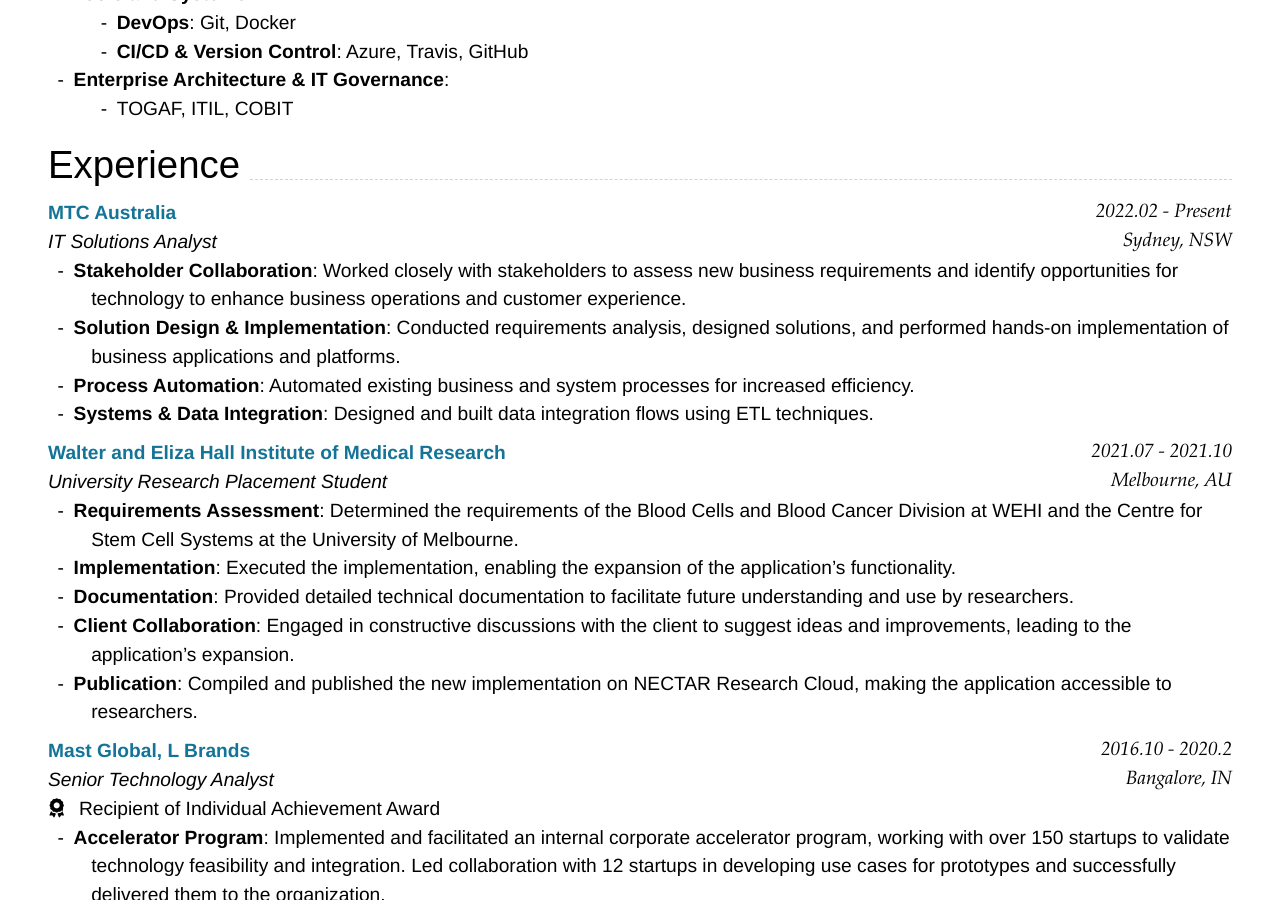
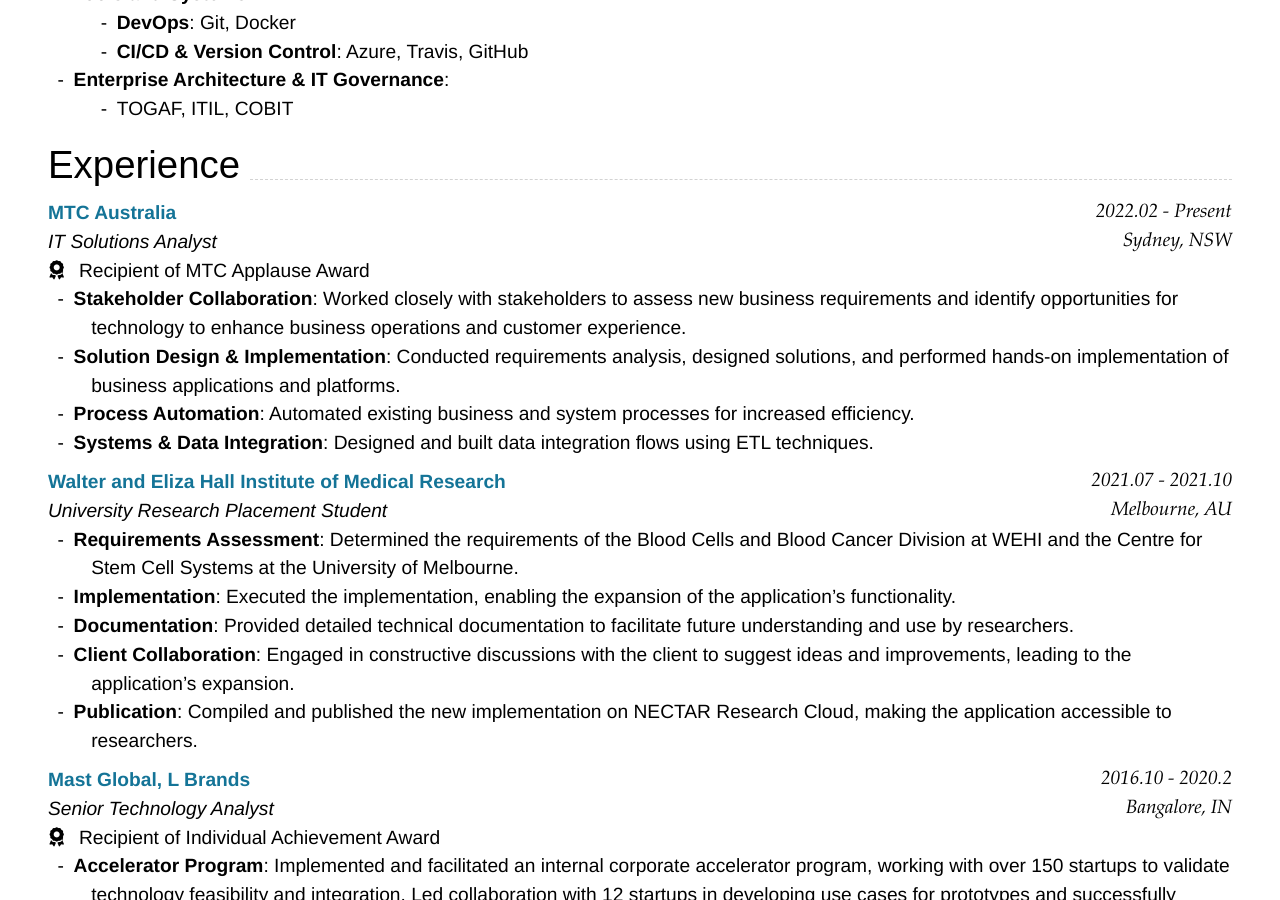
Before and after one commit to thedhanawada/me, a Jekyll site: the page built from index.md, in a window 1280 px wide and 900 px high, scrolled down 1057 px. Built offline with Jekyll 4.4.1, drawn with Linux system fonts in a browser that asks for light colours; nearby versions of some CDN libraries.

Commit message:
Update index.md

````diff
--- a/index.md
+++ b/index.md
@@ -85,6 +85,7 @@ Pondicherry, IN
 Sydney, NSW
 ```
 _IT Solutions Analyst_<br>
+- <i class="fas fa-award"></i> Recipient of MTC Applause Award
 - **Stakeholder Collaboration**: Worked closely with stakeholders to assess new business requirements and identify opportunities for technology to enhance business operations and customer experience.
 - **Solution Design & Implementation**: Conducted requirements analysis, designed solutions, and performed hands-on implementation of business applications and platforms.
 - **Process Automation**: Automated existing business and system processes for increased efficiency.
````
